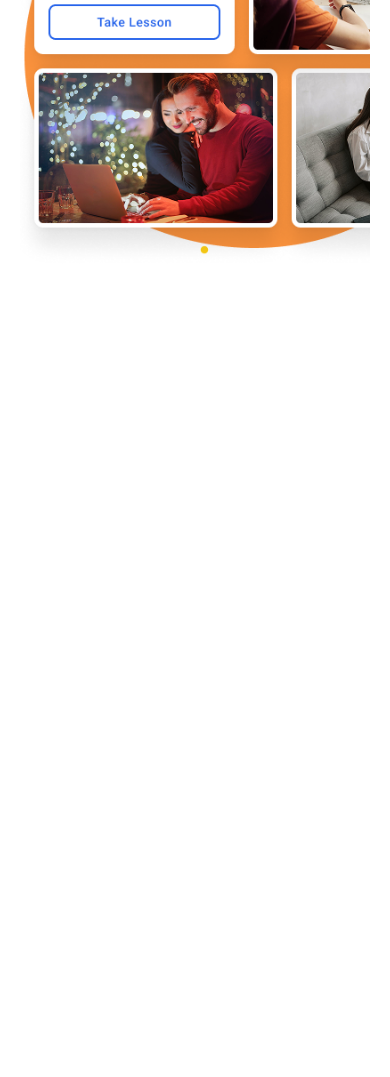
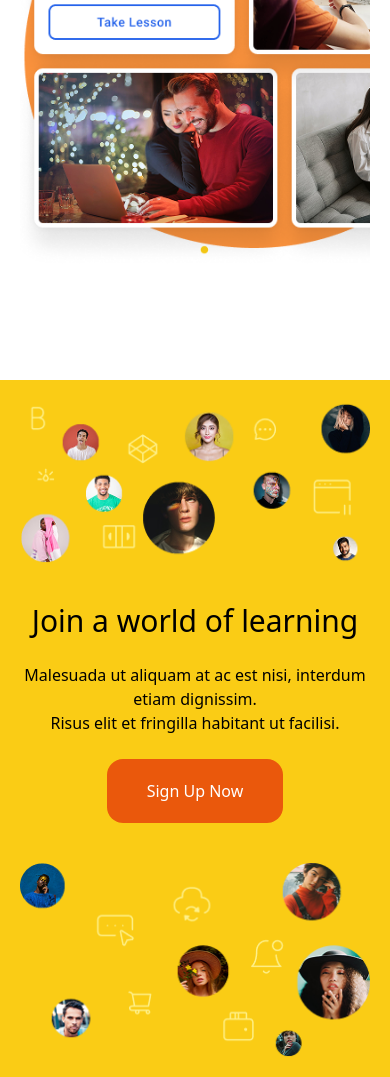
Before and after one commit to mukammalex/Tailwind.18.06.26, a website: page index.html in a window 390 px wide. Shown: the part 5529-6606 px from the top of the page. Before the commit the page ends 5829 px from the top, so only its background shows below. Drawn offline with Linux system fonts and the light colour scheme.

Commit message:
Finished section Join and mobile responsive

```diff
--- a/index.html
+++ b/index.html
@@ -322,6 +322,30 @@
             </div>
 
         </section>
+
+
+        <section class="max-w-300 p-5 m-auto mt-20 bg-[#FACC15] md:max-w-400">
+
+            <div class="flex flex-col justify-center items-center text-center md:flex-row md:justify-between">
+            <div>
+                <img class="md:hidden" src="./img/Cards Round.png">
+                <img class="hidden md:flex" src="./img/Cards Roundrrrrrrrrr.png">
+            </div>
+            <div class=" mt-10">
+                <h1 class="text-3xl md:text-5xl md:font-bold">Join a world of learning</h1>
+                <br>
+                <p class="md:text-xl">Malesuada ut aliquam at ac est nisi, interdum<br>
+                     etiam dignissim.<br>
+                  Risus elit et fringilla habitant ut facilisi.</p>
+                  <br>
+                  <button class="text-white bg-[#EA580C] px-10 py-5 rounded-2xl cursor-pointer md:px-15 md:font-bold">Sign Up Now</button>
+            </div>
+            <div class="mt-10">
+                <img class="md:hidden" src="./img/Cards Roundenddddd.png">
+                <img class="hidden md:flex" src="./img/lllllllllllllllllll.png">
+            </div>
+            </div>
+        </section>
     </main>
 
 </body>
```
Also changed, not shown: img/Cards Round.png (added), img/Cards Roundenddddd.png (added), img/Cards Roundrrrrrrrrr.png (added), img/lllllllllllllllllll.png (added), src/output.css.
